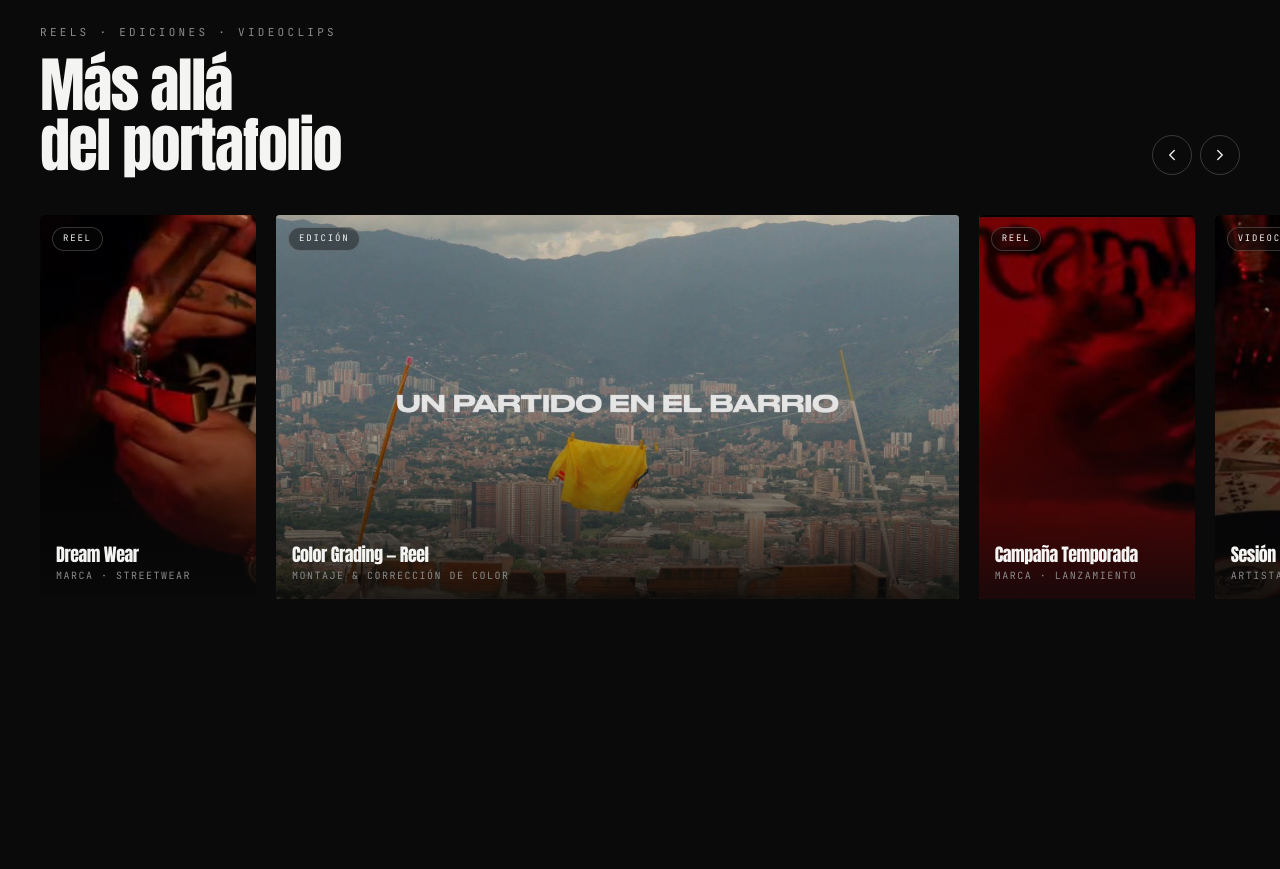
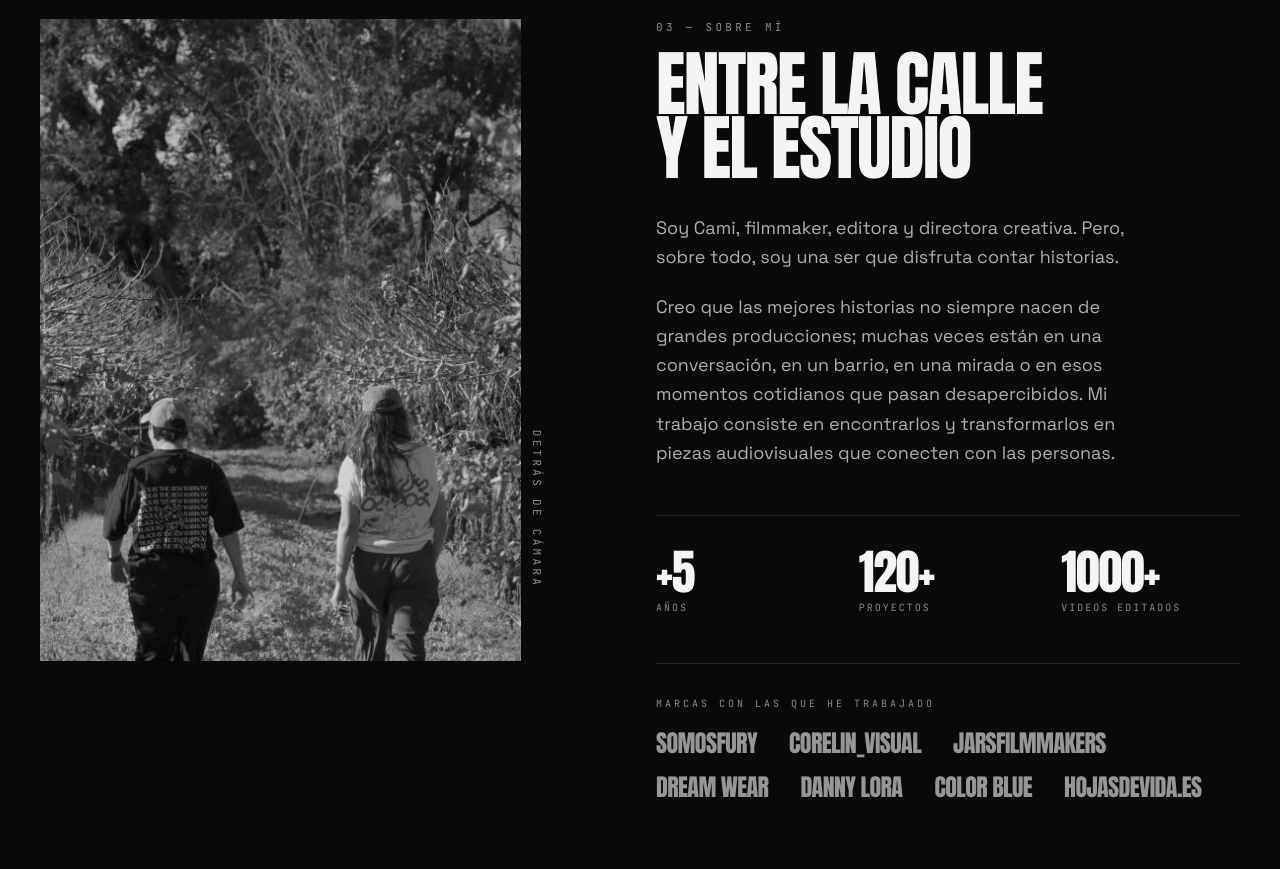
Before and after one commit to Isazaaa/hi.cami, a React (Vite) app: page / in a window 1280 px wide. Shown: the part 1880-2749 px from the top of the page. Built offline with nearby package versions, Linux system fonts and the light colour scheme.

Commit message:
chore: comment ReelStrip WIP, remove tools section
- ReelStrip (Más allá del portafolio) commented out for local dev
- Removed Herramientas section entirely from Footer
- Clean About bio verified
- Leading adjusted on Hero title

```diff
--- a/src/App.jsx
+++ b/src/App.jsx
@@ -1,8 +1,8 @@
 import Layout from './components/layout/Layout'
 import Hero from './components/sections/Hero'
 import Portfolio from './components/sections/Portfolio'
-import ReelStrip from './components/sections/ReelStrip'
 import About from './components/sections/About'
+// import ReelStrip from './components/sections/ReelStrip'
 import Contact from './components/sections/Contact'
 
 function App() {
@@ -10,8 +10,8 @@ function App() {
     <Layout>
       <Hero />
       <Portfolio />
-      <ReelStrip />
       <About />
+      {/* <ReelStrip /> — WIP: reels, ediciones y videoclips */}
       <Contact />
     </Layout>
   )
--- a/src/components/layout/Footer.jsx
+++ b/src/components/layout/Footer.jsx
@@ -46,11 +46,6 @@ export default function Footer() {
           ))}
         </ul>
       </div>
-
-      <div className="mt-12 flex flex-col gap-2 border-t hairline pt-6 font-mono text-[11px] uppercase tracking-[0.15em] text-smoke md:flex-row md:justify-between">
-        <span>© {new Date().getFullYear()} Camila Quiceno</span>
-        <span>Filmmaker & Editor · Colombia</span>
-      </div>
     </footer>
   )
 }
--- a/src/components/sections/About.jsx
+++ b/src/components/sections/About.jsx
@@ -108,8 +108,8 @@ export default function About() {
                 { name: 'JARSFILMMAKERS', url: 'https://www.instagram.com/jarsfilmmakers' },
                 { name: 'DREAM WEAR', url: 'https://www.instagram.com/dreamwear_club' },
                 { name: 'DANNY LORA', url: 'https://www.instagram.com/dannyclora' },
-                { name: 'Color Blue', url: '#' },
-                { name: 'Hojasdevida.es', url: 'https://www.instagram.com/hojasdevida.es' },
+                { name: 'COLOR BLUE', url: '#' },
+                { name: 'HOJASDEVIDA.ES', url: 'https://www.instagram.com/hojasdevida.es' },
               ].map((brand) => (
                 <a
                   key={brand.name}
@@ -124,6 +124,7 @@ export default function About() {
             </div>
           </Reveal>
         </div>
+
       </div>
     </section>
   )
```
